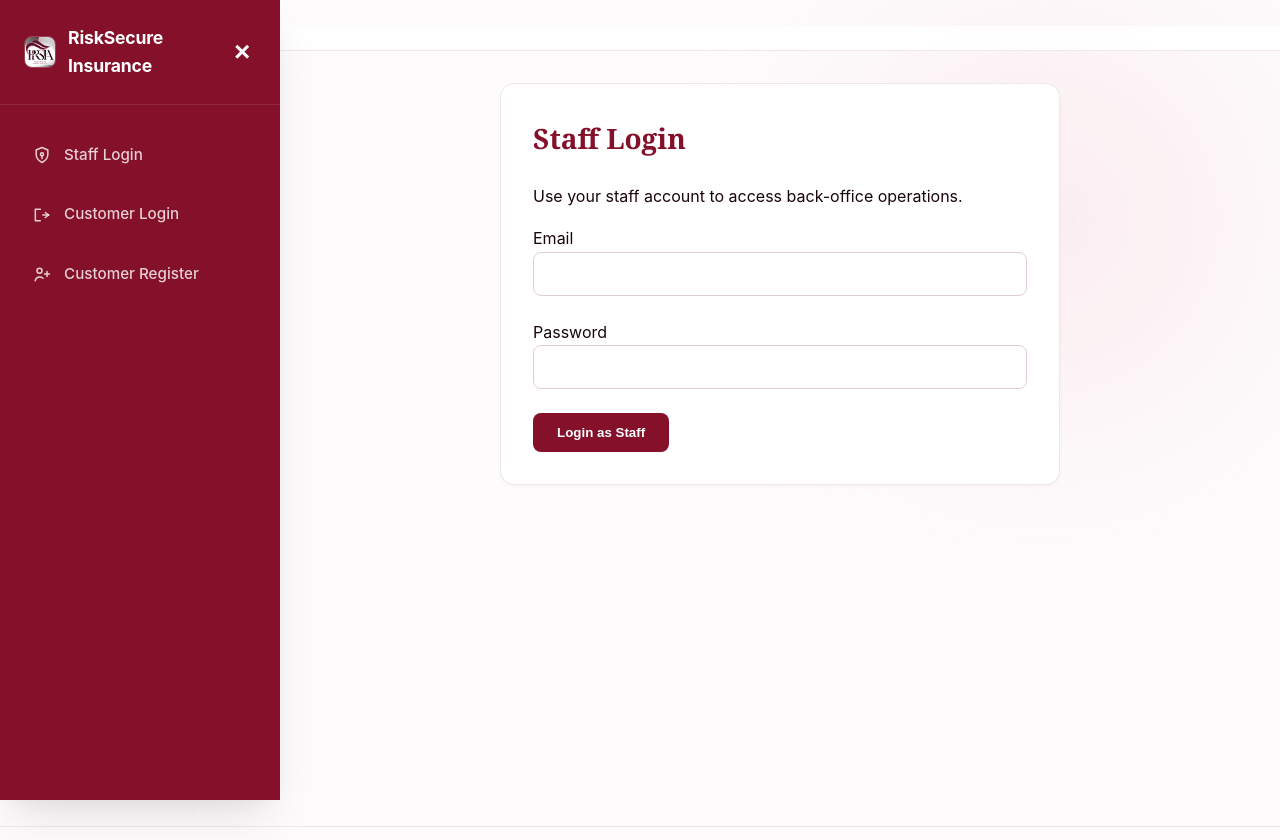
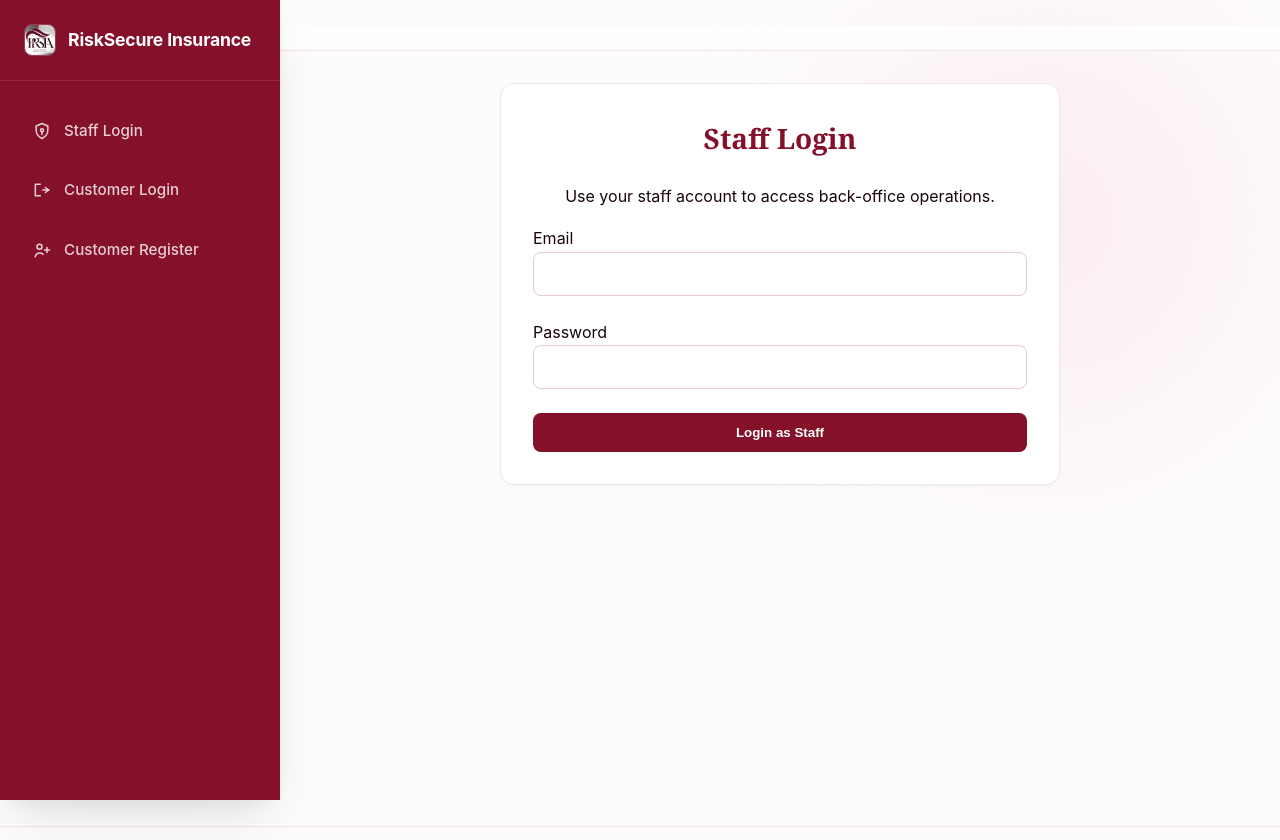
Before and after one commit to jbprado020/RiskSecureWebsite-, a PHP site: page /admin/auth/login.php in a window 1280 px wide. Shown: the top 840 px of the page. Run offline with PHP 8.4, Linux system fonts and the light colour scheme.

Commit message:
Refined UI

```diff
--- a/admin/auth/login.php
+++ b/admin/auth/login.php
@@ -86,7 +86,7 @@ if ($_SERVER['REQUEST_METHOD'] === 'POST') {
 renderHeader('Staff Login');
 ?>
 
-<section class="card" style="max-width: 560px; margin: 0 auto 1rem;">
+<section class="card login-form-container" style="max-width: 560px; margin: 0 auto 1rem;">
     <h2>Staff Login</h2>
     <p>Use your staff account to access back-office operations.</p>
 
--- a/customer/auth/login.php
+++ b/customer/auth/login.php
@@ -85,7 +85,7 @@ if ($_SERVER['REQUEST_METHOD'] === 'POST') {
 renderHeader('Customer Login');
 ?>
 
-<section class="card" style="max-width: 560px; margin: 0 auto 1rem;">
+<section class="card login-form-container" style="max-width: 560px; margin: 0 auto 1rem;">
     <h2>Customer Login</h2>
     <p>Sign in to submit applications, file claims, and track your account.</p>
 
--- a/shared/includes/layout.php
+++ b/shared/includes/layout.php
@@ -194,7 +194,6 @@ function renderHeader(string $title, bool $showBanner = true): void
     echo '<img class="brand-logo" src="' . $relPath . 'shared/assets/icon/649536819_912363384772670_6676616353184671990_n.jpg" alt="RiskSecure logo">';
     echo '<span class="brand-title">RiskSecure Insurance</span>';
     echo '</div>';
-    echo '<button class="drawer-close" type="button" aria-label="Close menu">&times;</button>';
     echo '</div>';
     echo '<nav class="nav drawer-nav" aria-label="Primary navigation">';
 
--- a/shared/styling/styles.css
+++ b/shared/styling/styles.css
@@ -191,6 +191,20 @@ body.sidebar-open .nav-drawer {
     font-weight: 700;
     font-size: 1.1rem;
     letter-spacing: -0.01em;
+    white-space: nowrap;
+}
+
+.login-form-container h2,
+.login-form-container p:first-of-type {
+    text-align: center;
+}
+
+.login-form-container .grid {
+    justify-items: stretch;
+}
+
+.login-form-container button {
+    width: 100%;
 }
 
 @media (min-width: 1025px) {
```
